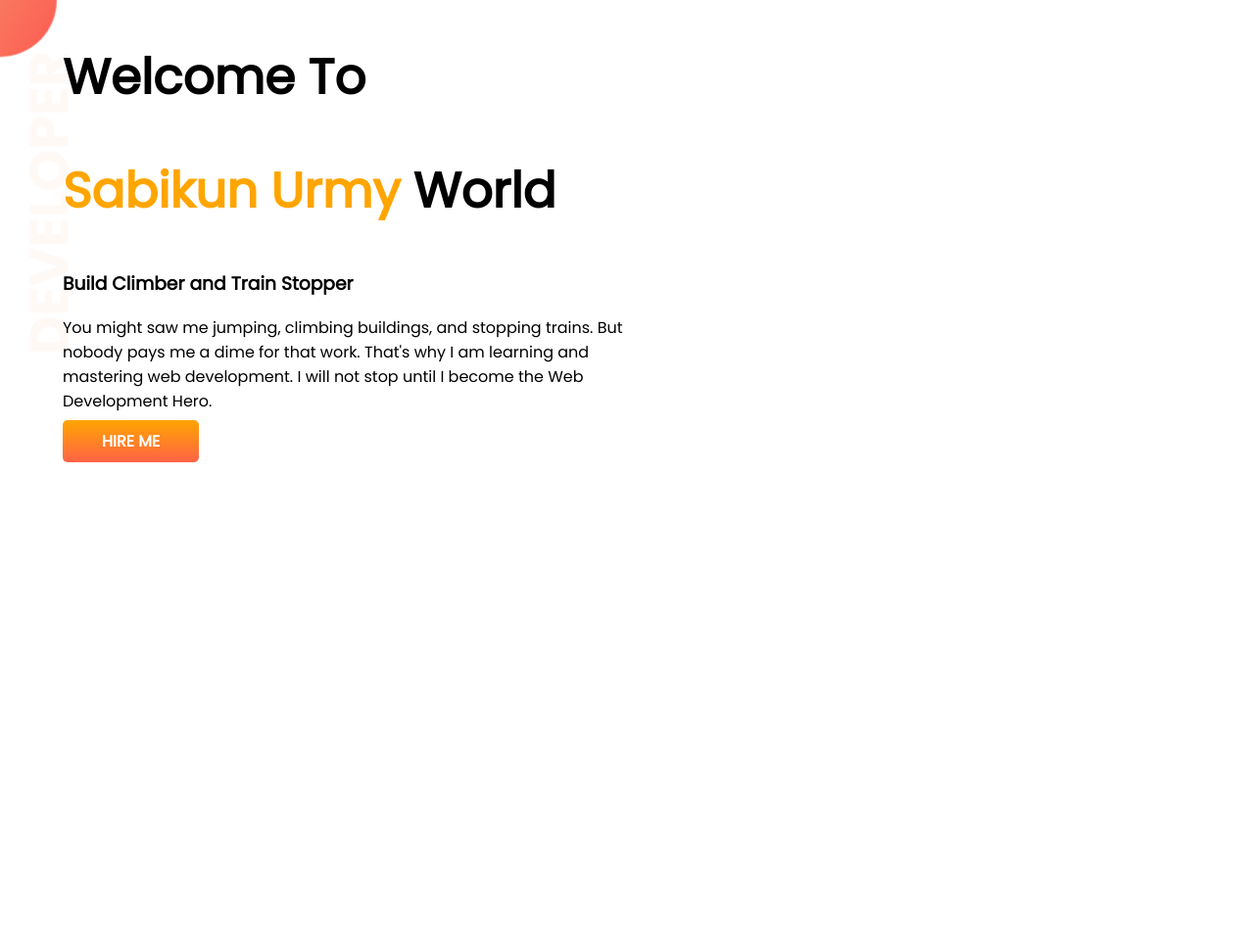
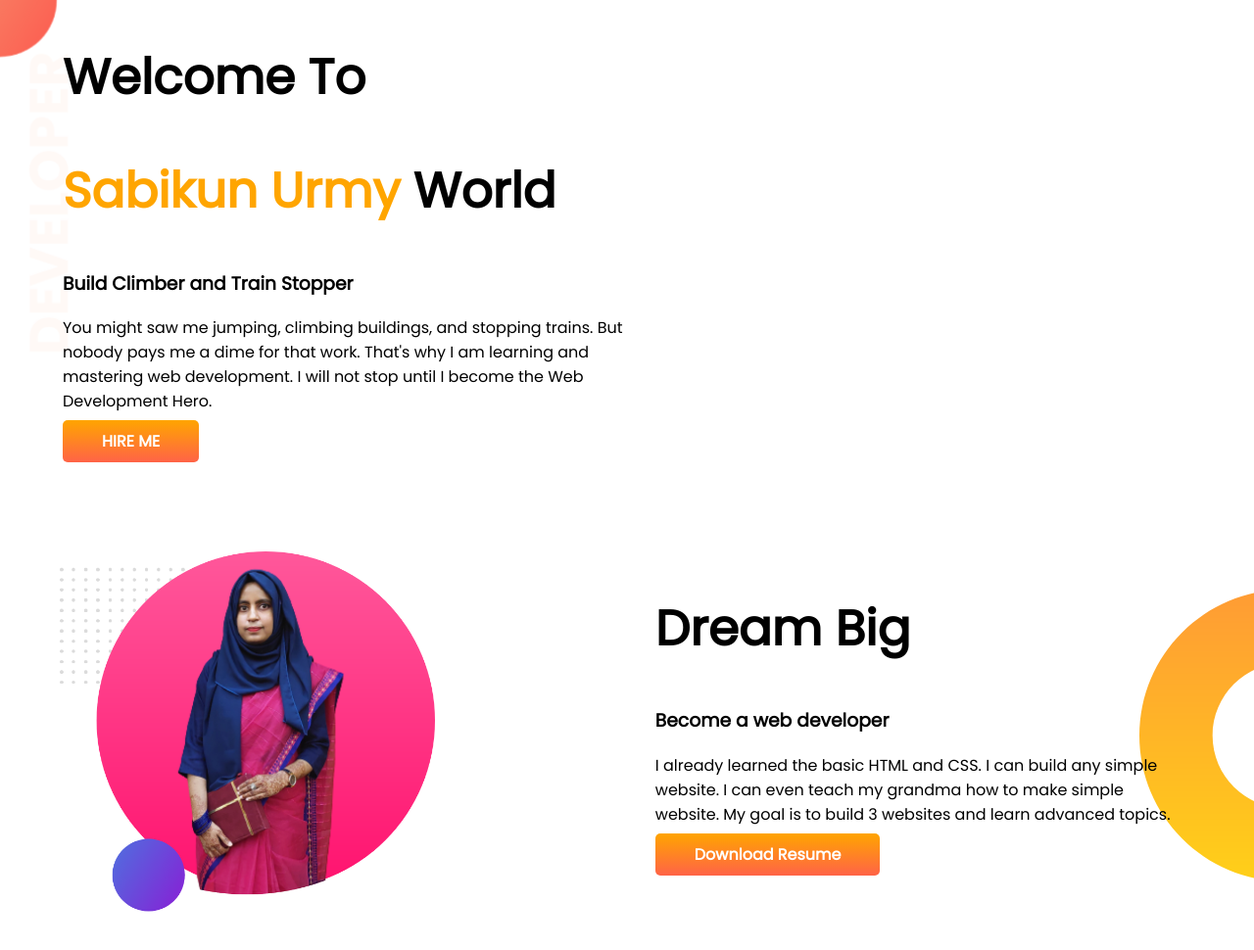
Before and after one commit to SABIKUN-NAHAR-URMY/developer-portfolio, a plain HTML site: page index.html in a window 1280 px wide. Shown: the whole page at 98% size. Before the commit the page ends 800 px from the top, so only its background shows below. Drawn offline with Linux system fonts and the light colour scheme.

Commit message:
Second section

```diff
--- a/index.html
+++ b/index.html
@@ -19,13 +19,25 @@
             <h1><span class="name-color">Sabikun Urmy</span> World</h1>
             <h3>Build Climber and Train Stopper</h3>
             <p>You might saw me jumping, climbing buildings, and stopping trains. But nobody pays me a dime for that work. That's why I am learning and mastering web development. I will not stop until I become the Web Development Hero.</p>
-            <a class="link-button" target="blank" href="https://www.linkedin.com/in/sabikun-urmy-739b5318b/">HIRE ME</a>
+
+            <a class="link-button" target="_blank" href="https://www.linkedin.com/in/sabikun-urmy-739b5318b/">HIRE ME</a>
         </div>
 
         <div class="half-width">
             <img src="images/urmy-bg-pic.png" alt="">
         </div>
     </section>
+    <section class="dream-big">
+        <div class="half-width">
+            <img src="images/blog2Urmyimg.png" alt="">
+        </div>
+        <div class="half-width">
+            <h1>Dream Big</h1>
+            <h3>Become a web developer</h3>
+            <p>I already learned the basic HTML and CSS. I can build any simple website. I can even teach my grandma how to make simple website. My goal is to build 3 websites and learn advanced topics.</p>
+            <a class="link-button" target="_blank" href="">Download Resume</a>
+        </div>
+    </section>
 </body>
 
 </html>
--- a/style.css
+++ b/style.css
@@ -11,6 +11,7 @@ h1{
 }
 section{
     display: flex;
+    margin-bottom: 100px;
 }
 .half-width{
     width: 50%;
@@ -32,3 +33,10 @@ section{
     background-image: url(images/top-banner.png) ;
     background-repeat: no-repeat;
 }
+.dream-big
+{
+    background-image: url(images/dream-bg.png);
+    background-repeat: no-repeat;
+    background-position: right;
+    padding-right: 5%;
+}
```
Also changed, not shown: images/blog2Urmyimg.png (added).
